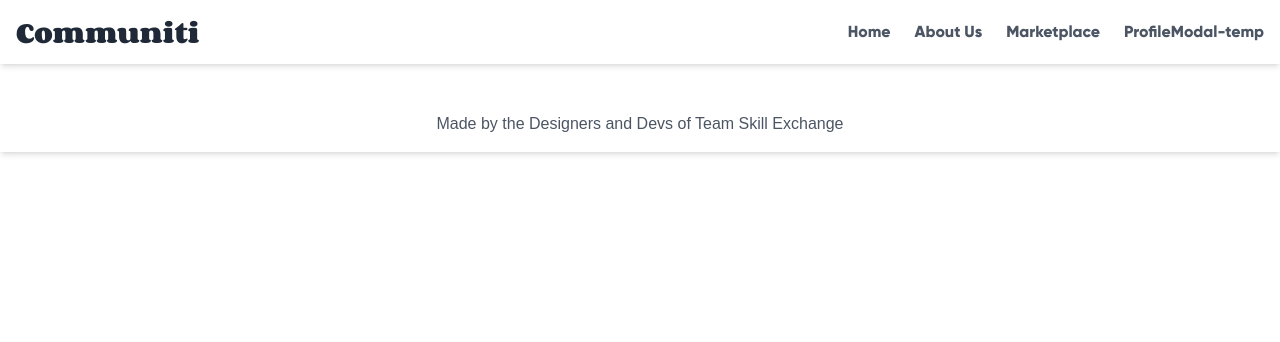
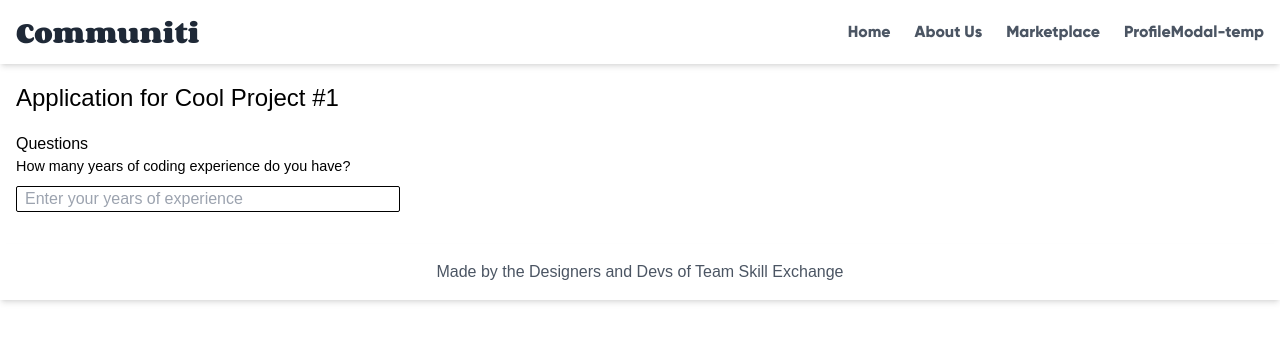
Before and after one commit to makeitMVPadmin/P4_Skill_Exchange, a React (Vite) app: page /modal in a window 1280 px wide. Shown: the top 342 px of the page. Built offline with nearby package versions, Linux system fonts and the light colour scheme.

Commit message:
initial elements of the modal

```diff
--- a/src/App.tsx
+++ b/src/App.tsx
@@ -5,6 +5,7 @@ import MarketPlace from "./pages/MarketPlacePage/MarketPlace";
 import ProfilePage from "./pages/ProfilePage/ProfilePage.tsx";
 import Header from "./components/Header/Header.tsx";
 import Footer from "./components/Footer/Footer.tsx";
+import ProjectCardModal from "./components/ProjectCardModal/ProjectCardModal.tsx";
 
 function App() {
   return (
@@ -14,6 +15,7 @@ function App() {
         <Route path="/" element={<HomePage />} />
         <Route path="/marketplace" element={<MarketPlace />} />
         <Route path="/profile" element={<ProfilePage />} />
+        <Route path="/modal" element={<ProjectCardModal />} />
       </Routes>
       <Footer />
       </>
--- /dev/null
+++ b/src/components/ProjectCardModal/ProjectCardModal.scss
@@ -0,0 +1,30 @@
+// @use "../../styles/partials/global" as *;
+// @use "../../styles/partials/mixins" as *;
+// @use "../../styles/partials/typography" as *;
+// @use "../../styles/utils/variables" as *;
+
+.pcmodal {
+    &__maintitle {
+        padding: 1rem;
+        font-size: 1.5rem;
+    }
+    &__title {
+        padding-left: 1rem;
+    }
+    &__form {
+        display: flex;
+        flex-direction: column;
+        &--label {
+            padding-left: 1rem;
+            padding-bottom: 0.5rem;
+            font-size: 0.9rem;
+        }
+        &--input {
+            border: solid 1px black;
+            margin-left: 1rem;
+            padding-left: 0.5rem;
+            border-radius: 2px;
+            width: 30vw;
+        }
+    }
+  }
--- /dev/null
+++ b/src/components/ProjectCardModal/ProjectCardModal.tsx
@@ -0,0 +1,19 @@
+import "./ProjectCardModal.scss";
+
+export default function ProjectCardModal(){
+
+    return(
+        <>
+        <h1 className="pcmodal__maintitle">Application for Cool Project #1</h1>
+        <h2 className="pcmodal__title">Questions</h2>
+        <form className="pcmodal__form">
+            <label className="pcmodal__form--label" htmlFor="yearsofexperience">How many years of coding experience do you have?</label>
+            <input
+            className="pcmodal__form--input"
+            placeholder="Enter your years of experience"
+            type="text"
+            name="yearsofexperience" />
+        </form>
+        </>
+    )
+}
```
